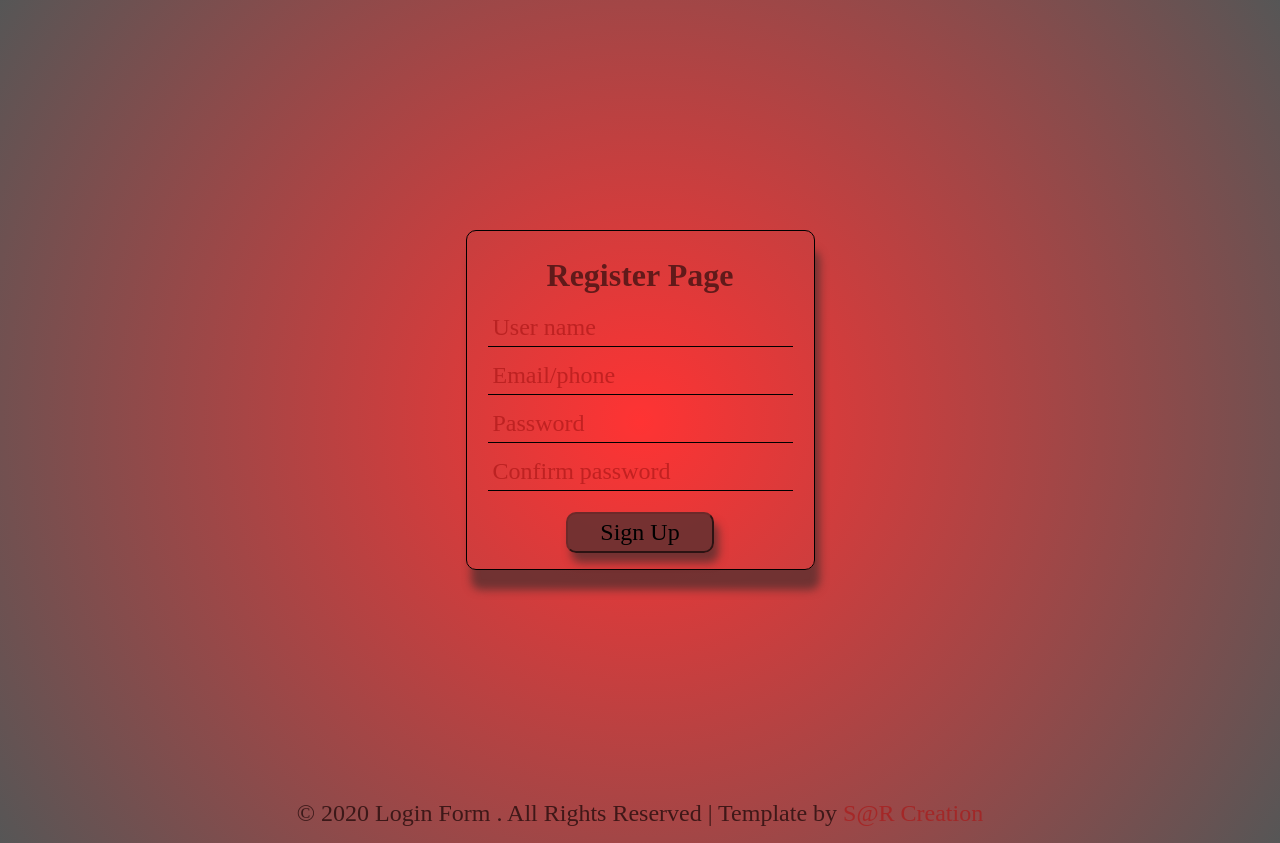
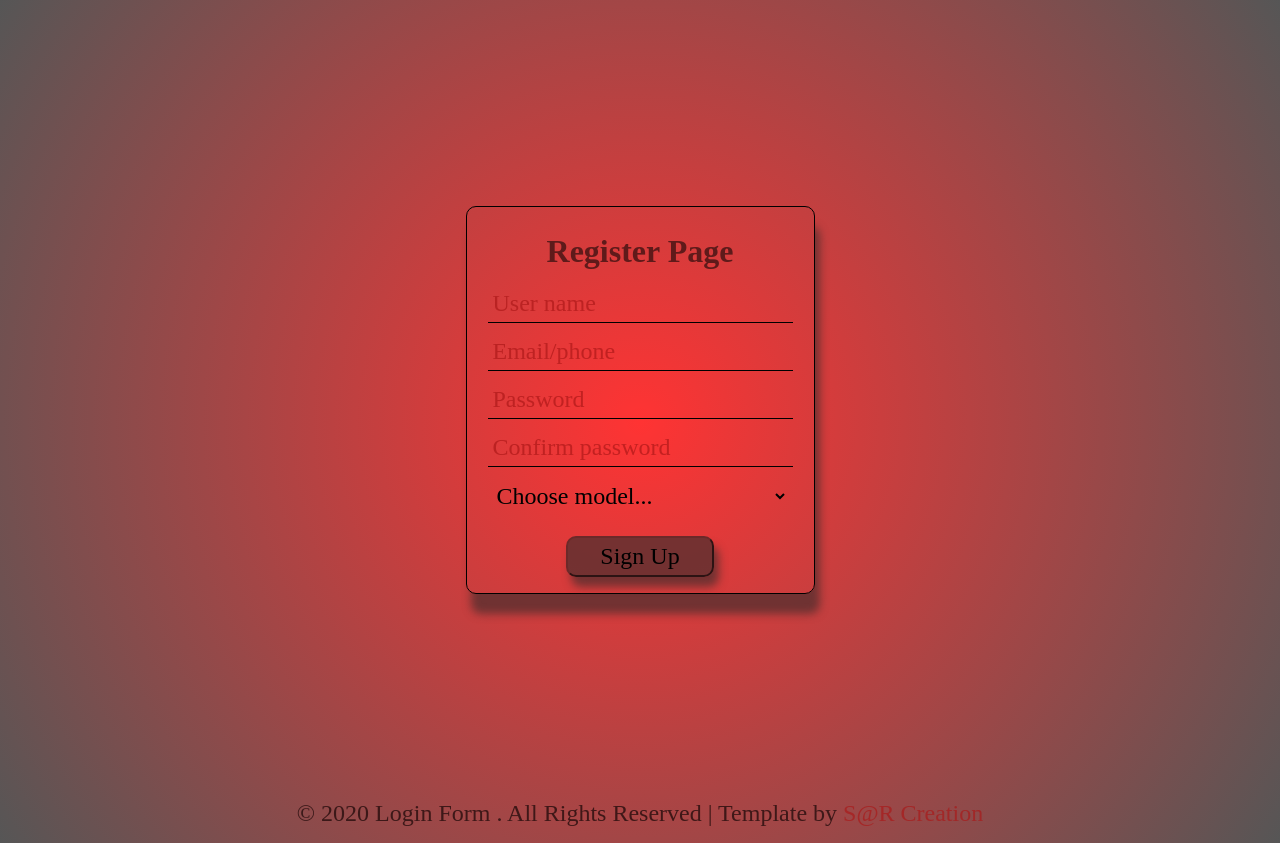
Before and after one commit to sidhik4742/To-Do-App, a React (Create React App) app: page /todoapp/register in a window 1280 px wide. Built offline with nearby package versions, Linux system fonts and the light colour scheme; the HTML template or start-up script is replaced by a standard one.

Commit message:
bcrypt module used to encrypt password and stored it in to db

```diff
--- a/src/Component/Register/Register.css
+++ b/src/Component/Register/Register.css
@@ -33,6 +33,15 @@
 .registerForm input::placeholder {
   color: rgba(170, 22, 22, 0.664);
 }
+.registerForm .model{
+    position: relative;
+    padding: 5px;
+    margin: 5px;
+    background-color: transparent;
+    border-style: hidden;
+    font-size: 1.5em;
+    width: 300px;
+}
 .registerForm .btn-div {
   text-align: center;
   /* margin-left: auto; */
--- a/src/Component/Register/Register.js
+++ b/src/Component/Register/Register.js
@@ -10,8 +10,15 @@ function Register() {
     emailOrPhone: "",
     password: "",
     Cpassword: "",
+    model: "",
   });
-  //   console.log(registerUser);
+//   console.log(registerUser);
+  const modelSelection = (event) => {
+    let index = event.target.selectedIndex;
+    let optionElement = event.target.childNodes[index].value;
+    // console.log(optionElement);
+    setRegisterUser({ ...registerUser, model: optionElement });
+  };
   const changeHandler = (event) => {
     setRegisterUser({
       ...registerUser,
@@ -98,6 +105,19 @@ function Register() {
               placeholder="Confirm password"
             />
           </div>
+          <div>
+            <span>
+              <i className="fa fa-list fa-2x" aria-hidden="true"></i>
+            </span>
+            <select className="model" onChange={modelSelection}>
+              <option value="" key="0">
+                Choose model...
+              </option>
+              <option value="stationeryItems" key="1">
+                stationery Items
+              </option>
+            </select>
+          </div>
           <div className="btn-div">
             <button type="submit">Sign Up</button>
           </div>
```
